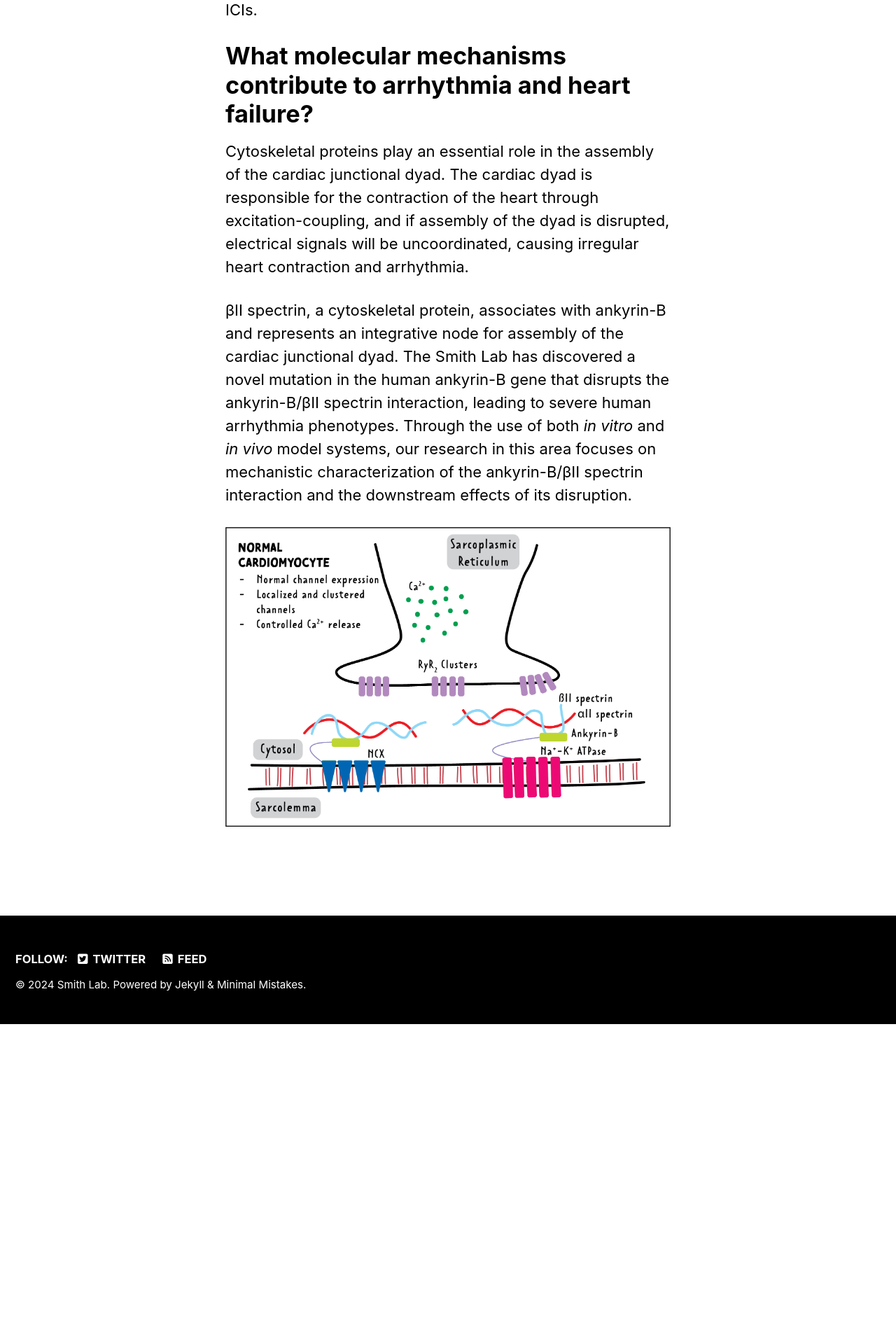
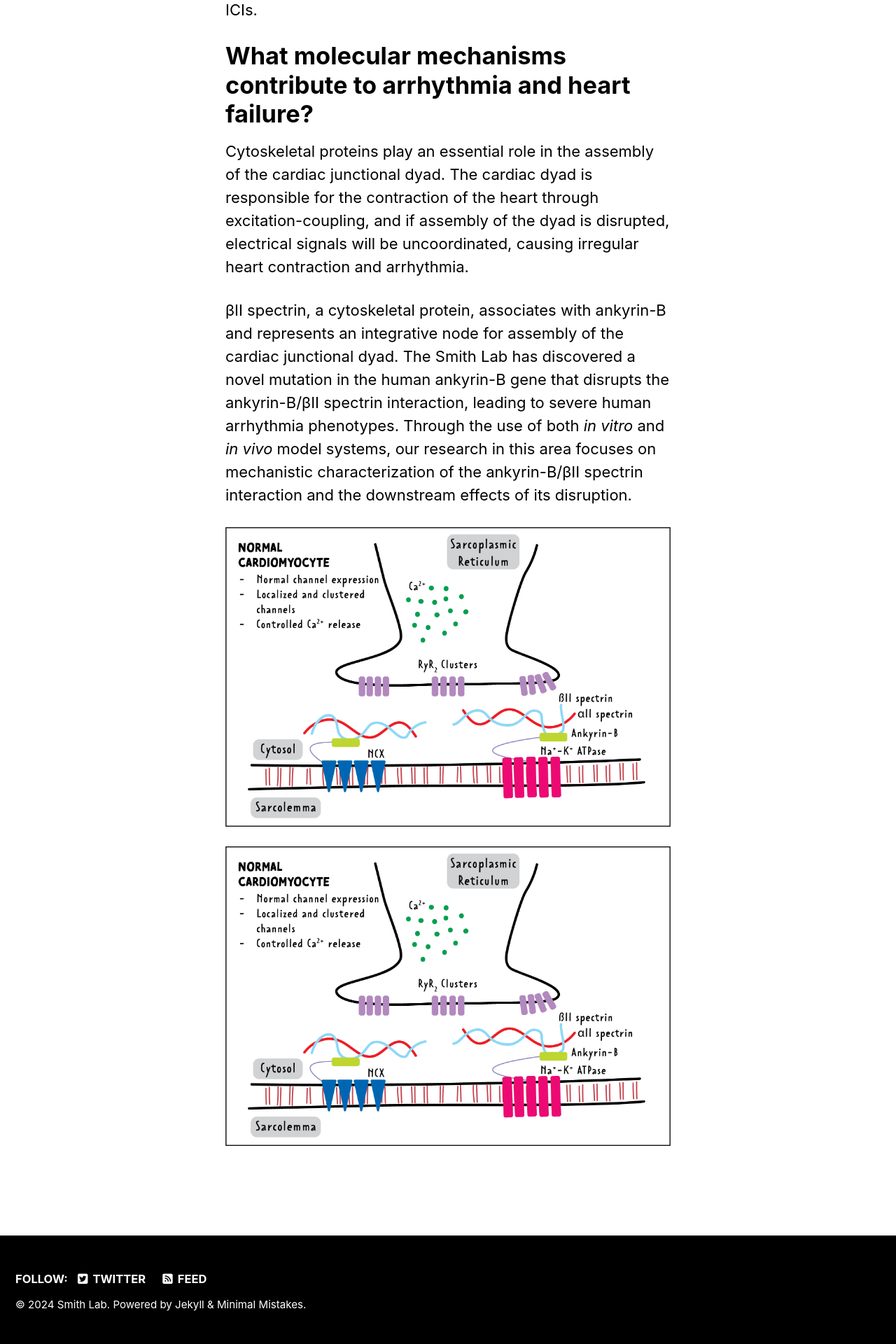
Before and after one commit to cralbers/smith-lab, a Jekyll site: the page built from _pages/research.md, in a window 1280 px wide. Shown: the part 915-2835 px from the top of the page at 70% size. Built offline with Jekyll 4.4.1, drawn with Linux system fonts in a browser that asks for light colours; cached includes are drawn as plain includes; before the commit the page ends 2378 px from its top, so only the background shows below that.

Commit message:
still trying to get image

```diff
--- a/_pages/research.md
+++ b/_pages/research.md
@@ -17,4 +17,6 @@ Cytoskeletal proteins play an essential role in the assembly of the cardiac junc
 
 βII spectrin, a cytoskeletal protein, associates with ankyrin-B and represents an integrative node for assembly of the cardiac junctional dyad. The Smith Lab has discovered a novel mutation in the human ankyrin-B gene that disrupts the ankyrin-B/βII spectrin interaction, leading to severe human arrhythmia phenotypes. Through the use of both *in vitro* and *in vivo* model systems, our research in this area focuses on mechanistic characterization of the ankyrin-B/βII spectrin interaction and the downstream effects of its disruption.
 
-![no-alignment](/assets/images/normal_CM.png)
+![image](/assets/images/normal_CM.png)
+
+<img src="/assets/images/normal_CM.png" width="1200"/>
```
